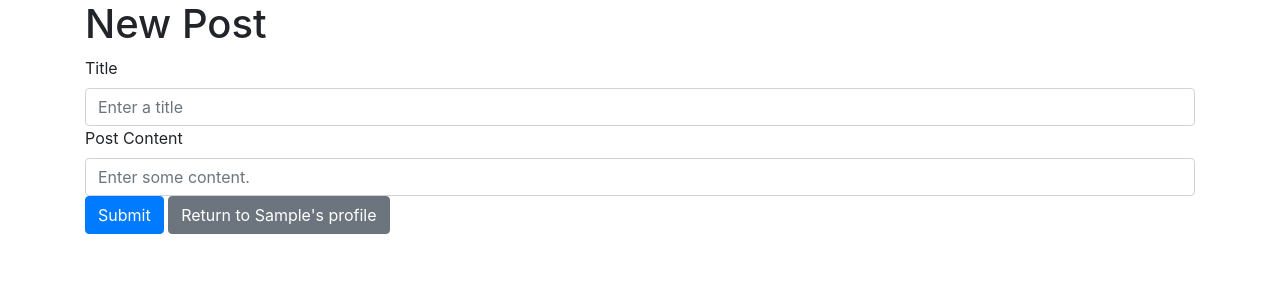
After one commit to Joe-Wolfe/flask-blogly, a Flask app: page /create_post/1 in a window 1280 px wide. The commit adds this page. Shown: the top 300 px of the page. Run offline with Flask 3, Linux system fonts and the light colour scheme; tables that the repository leaves empty hold one stand-in row (values such as "Sample post"); some libraries are stand-ins or nearby versions.

Commit message:
User's can now make posts, but they can't view them yet.

```diff
--- a/app.py
+++ b/app.py
@@ -1,7 +1,7 @@
 """Blogly application."""
 
 from flask import Flask, request, render_template, redirect
-from models import db, connect_db, User
+from models import db, connect_db, User, Post
 
 app = Flask(__name__)
 app.config['SQLALCHEMY_DATABASE_URI'] = 'postgresql:///blogly'
@@ -78,3 +78,21 @@ def delete_user(user_id):
     db.session.delete(user)
     db.session.commit()
     return redirect("/")
+
+
+@app.route("/create_post/<int:user_id>")
+def show_create_post_form(user_id):
+    """displays form to create a post"""
+    user = User.query.get_or_404(user_id)
+    return render_template("create_post.html", user=user)
+
+
+@app.route("/create_post/<user_id>", methods=["POST"])
+def create_post(user_id):
+    """creates a new post"""
+    title = request.form["title"]
+    content = request.form["content"]
+    new_post = Post(title=title, content=content, user_id=user_id)
+    db.session.add(new_post)
+    db.session.commit()
+    return redirect(f"/{user_id}")
--- /dev/null
+++ b/templates/create_post.html
@@ -0,0 +1,16 @@
+{% extends 'base.html' %}
+{% block title %}New Post {% endblock %}
+
+{% block content %}
+<div class="form-container">
+    <h1>New Post</h1>
+    <form action="/create_post/{{user.id}}" method="POST" class="user-form">
+        <label for="title">Title</label>
+        <input required="true" id="title" name="title" placeholder="Enter a title" class="form-control">
+        <label required="true" for="content">Post Content</label>
+        <input id="content" name="content" placeholder="Enter some content." class="form-control">
+        <input type="submit" value="Submit" class="btn btn-primary">
+        <a href="/{{user.id}}" class="btn btn-secondary">Return to {{user.first_name}}'s profile</a>
+    </form>
+</div>
+{% endblock %}
```
Also changed, not shown: templates/profile.html (+11 -9 lines).
